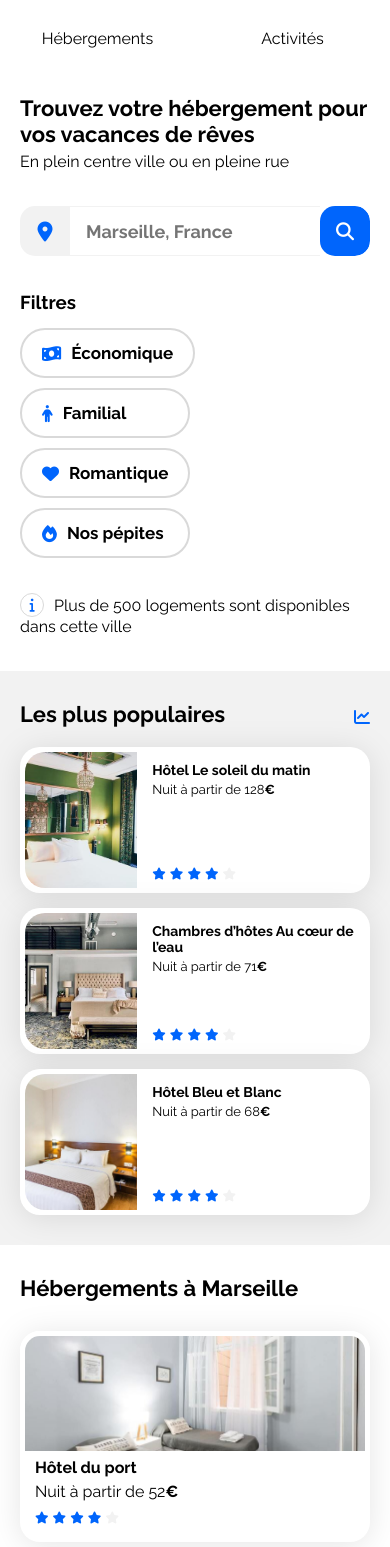
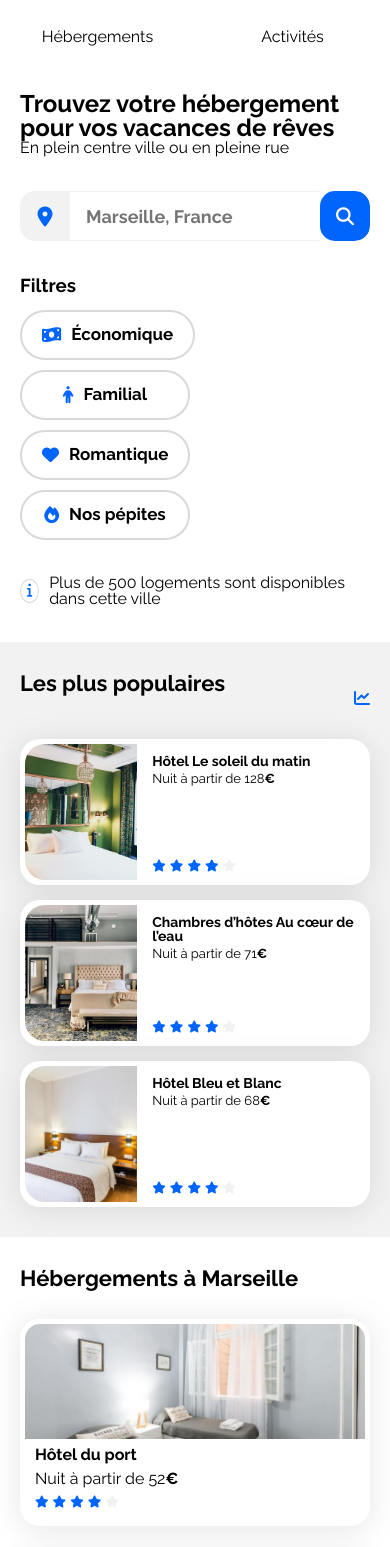
Before and after one commit to MarCarp/OC-DW-Projet1-Booki, a plain HTML site: page index.html in a window 390 px wide. Shown: the part 53-1600 px from the top of the page. Drawn offline with Linux system fonts and the light colour scheme.

Commit message:
Update css and template

```diff
--- a/css/style.css
+++ b/css/style.css
@@ -12,6 +12,7 @@
     box-sizing: border-box;
     margin: 0;
     padding: 0;
+    line-height: 1;
 }
 
 .fa-solid {
@@ -31,7 +32,7 @@ a {
 }
 
 .section-title {
-    margin-bottom: 5px;
+    margin-bottom: 30px;
     font-size: 22px;
 }
 
@@ -59,12 +60,17 @@ section.block {
 }
 
 .neutral-star {
-    color: var(--main-bg-color)
+    color: var(--main-bg-color);
 }
 
 /****** Flex ***********/
 .flx {
     display: flex;
+}
+
+.flx-col {
+    display: flex;
+    flex-direction: column;
 }
 
 .flx-center {
@@ -88,19 +94,16 @@ section.block {
     align-items: center;
 }
 
-#search-filter .filters-btn-container {
-    display: flex;
-}
-
-#search-filter .filter-btn {
-    display: inline-flex;
-    align-items: center;
-}
-
 .populaires-title {
     display: flex;
     justify-content: space-between;
     align-items: center;
+}
+
+.populaires-cards .card-content {
+    display: flex;
+    justify-content: space-between;
+    flex-direction: column;
 }
 
 /****** Main Header ***********/
@@ -136,7 +139,6 @@ section.block {
     border-top-color: var(--main-color);
 }
 
-
 /****** Search And Filter ***********/
 #search-filter {
     gap: 35px;
@@ -151,9 +153,6 @@ section.block {
 
 #search-filter .search-icon {
     background-color: var(--main-bg-color);
-    display: flex;
-    justify-content: center;
-    align-items: center;
     width: 50px;
     flex-shrink: 0;
 }
@@ -192,6 +191,10 @@ section.block {
     gap: 15px;
 }
 
+#search-filter .filters-btn-container {
+    flex-wrap: wrap;
+}
+
 #search-filter .filter-btn {
     padding: 4px 20px;
     height: 50px;
@@ -217,10 +220,6 @@ section.block {
 }
 
 #search-filter .filter-info i {
-    display: inline-flex;
-    justify-content: center;
-    align-items: center;
-    line-height: 1;
     border: 1px solid var(--filter-border-color);
     border-radius: 50%;
     height: 24px;
@@ -246,10 +245,6 @@ section.block {
     width: 65%;
     display: flex;
     flex-direction: column;
-}
-
-.hostings-container .section-title {
-    margin-bottom: 30px;
 }
 
 /* .hostings-container .cards-container {
@@ -283,7 +278,6 @@ section.block {
 
 .hostings-container .card-title,
 .hostings-container .card-subtitle {
-    line-height: 1;
     margin-bottom: 8px;
 }
 
@@ -315,19 +309,12 @@ section.block {
 .populaires-cards .card-content {
     width: 67%;
     padding-left: 15px;
-    display: flex;
-    flex-direction: column;
-    justify-content: space-between;
     box-sizing: border-box;
 }
 
 .populaires-cards .card-title {
     margin-top: 10px;
     margin-bottom: 4px;
-}
-
-.populaires-cards .card-subtitle {
-    margin: 0; /**/
 }
 
 .populaires-cards .card-rating {
@@ -337,10 +324,6 @@ section.block {
 /****** Activities ***********/
 #activities {
     padding: 30px;
-}
-
-#activities .section-title {
-    margin-bottom: 30px;
 }
 
 #activities .activities-container {
@@ -355,27 +338,31 @@ section.block {
 #activities .activity-element {
     padding: 0;
     overflow: hidden;
+    display: flex;
+    flex-direction: column;
 }
 
 #activities .activity-visual {
     height: 380px;
     width: 100%;
-    object-fit: cover;
 }
 
 #activities .activity-title {
-    padding: 20px;
+    padding: 0 20px;
     font-size: 16px;
+    display: flex;
+    align-items: center;
+    height: 60px;
 }
 
-/****** Footer ***********/
+/* FOOTER */
 #main-footer {
     background-color: var(--main-bg-color);
 }
 
 #main-footer .footer-part {
+    flex: 1;
     padding: 20px;
-    flex-grow: 1;
 }
 
 #main-footer .footer-line {
@@ -391,10 +378,7 @@ section.block {
     font-size: 18px;
 }
 
-/* Le code ci-dessous correspond à la version responsive uniquement */
-
-/****** Media queries ***********/
-/* Medium devices (tablets, less/equal than 1024px) */
+/* MEDIUM DEVICES (tablets, less/equal than 1024px) */
 @media (max-width: 1024px) {
     .filter-container,
     #hostings {
@@ -405,18 +389,18 @@ section.block {
         align-items: flex-start;
     }
 
-    .hostings-container {
+    .hostings-container,
+    .populaires {
         width: 100%;
     }
 
     .populaires {
-        width: 100%;
         margin-top: 50px;
     }
 
     .populaires-cards {
         display: flex;
-        flex-direction: row;
+        flex-direction: row; /**/
         justify-content: space-between;
     }
 
@@ -435,10 +419,54 @@ section.block {
     #activities .activity-visual {
         height: 200px;
     }
+
+    #activities .activity-title {
+        height: 70px;
+    }
 }
 
 /* Small devices (phones, less than 768px) */
 @media (max-width: 767.98px) {
+    /* MOBILE - FLEX */
+    #main-menu,
+    #search-filter .search-form,
+    .hostings-container .cards-container {
+        display: flex;
+    }
+
+    #main-header,
+    #activities .activities-container,
+    .cards-container,
+    .populaires-cards,
+    #main-footer .flx,
+    .hostings-container .cards-container {
+        flex-direction: column;
+    }
+
+    #hostings {
+        flex-direction: column-reverse;
+    }
+
+    #main-menu {
+        justify-content: space-evenly;
+    }
+
+    #main-header .menu-link {
+        justify-content: center;
+    }
+
+    #search-filter .search-form {
+        justify-content: space-between;
+    }
+
+    #search-filter {
+        align-items: stretch;
+    }
+
+    #search-filter .filter-container {
+        align-items: flex-start;
+    }
+
     /* MOBILE - GENERAL */
     .main-container {
         padding: 0;
@@ -448,28 +476,10 @@ section.block {
         padding: 0 20px;
     }
 
-    #main-header,
-    #activities .activities-container,
-    .cards-container,
-    .populaires-cards,
-    #main-footer {
-        flex-direction: column;
-    }
-
-    #hostings {
-        flex-direction: column-reverse;
-    }
-
     /* MOBILE - HEADER */
-    #main-menu {
-        display: flex;
-        justify-content: space-evenly;
-    }
-
     #main-header .menu-link {
         width: 100%;
         padding-bottom: 15px;
-        justify-content: center;
     }
 
     #main-header .menu-link:hover {
@@ -482,9 +492,6 @@ section.block {
     }
 
     /* MOBILE - SEARCH FILTERS */
-    #search-filter {
-        align-items: stretch;
-    }
     #search-filter .search-btn i {
         display: block;
         color: white;
@@ -498,22 +505,9 @@ section.block {
         display: none;
     }
 
-    #search-filter .search-form {
-        display: flex;
-        justify-content: space-between;
-    }
-
     #search-filter .search-input {
         flex-grow: 1;
         width: 100%;
-    }
-
-    .filters-btn-container {
-        flex-wrap: wrap;
-    }
-
-    #search-filter .filter-container {
-        align-items: flex-start;
     }
 
     #search-filter .filters-btn-container {
@@ -536,8 +530,6 @@ section.block {
     }
 
     .hostings-container .cards-container {
-        display: flex;
-        flex-direction: column;
         margin-bottom: 15px;
     }
 
@@ -563,17 +555,28 @@ section.block {
     }
 
     /* MOBILES - ACTIVITIES */
+    #activities .activities-container {
+        gap: 15px;
+    }
+
     #activities .activity-visual {
         height: 140px;
+    }
+
+    #activities .activity-title {
+        height: 60px;
     }
 
     /* MOBILE - FOOTER */
     #main-footer {
         padding: 30px;
-        gap: 50px;
     }
 
     #main-footer .footer-part {
         padding: 0;
     }
+
+    #main-footer .flx {
+        gap: 50px;
+    }
 }
--- a/index.html
+++ b/index.html
@@ -28,11 +28,11 @@
         <main>
             <section id="search-filter" class="block">
                 <div class="filter-header">
-                    <h1 class="section-title">Trouvez votre hébergement pour vos vacances de rêves</h1>
+                    <h1 class="main-title">Trouvez votre hébergement pour vos vacances de rêves</h1>
                     <p>En plein centre ville ou en pleine rue</p>
                 </div>
                 <form action="#" class="search-form">
-                    <div class="search-icon">
+                    <div class="search-icon flx-center">
                         <i class="fa-solid fa-lg fa-location-dot" aria-hidden="true"></i>
                     </div>
                     <input class="search-input" type="text" placeholder="Marseille, France">
@@ -40,26 +40,26 @@
                 </form>
                 <div class="filter-container">
                     <h3>Filtres</h3>
-                    <div class="filters-btn-container">
-                        <div class="filter-btn">
+                    <div class="filters-btn-container flx">
+                        <div class="filter-btn flx-center">
                             <i class="fa-solid fa-money-bill-wave" aria-hidden="true"></i>
                             Économique
                         </div>
-                        <div class="filter-btn">
+                        <div class="filter-btn flx-center">
                             <i class="fa-solid fa-person" aria-hidden="true"></i>
                             Familial
                         </div>
-                        <div class="filter-btn">
+                        <div class="filter-btn flx-center">
                             <i class="fa-solid fa-heart" aria-hidden="true"></i>
                             Romantique
                         </div>
-                        <div class="filter-btn">
+                        <div class="filter-btn flx-center">
                             <i class="fa-solid fa-fire" aria-hidden="true"></i>
                             Nos pépites
                         </div>
                     </div>
                 </div>
-                <p class="filter-info"><i class="fa-sm fa-solid fa-info" aria-hidden="true"></i>Plus de 500 logements sont disponibles dans cette ville</p>
+                <p class="filter-info flx-center"><i class="fa-sm fa-solid fa-info flx-center" aria-hidden="true"></i>Plus de 500 logements sont disponibles dans cette ville</p>
 
             </section>
             <div id="hostings">
```
